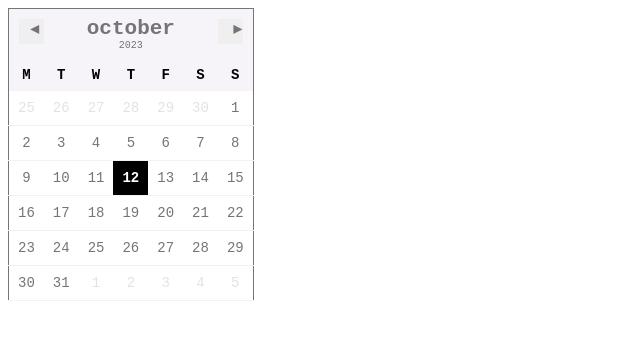
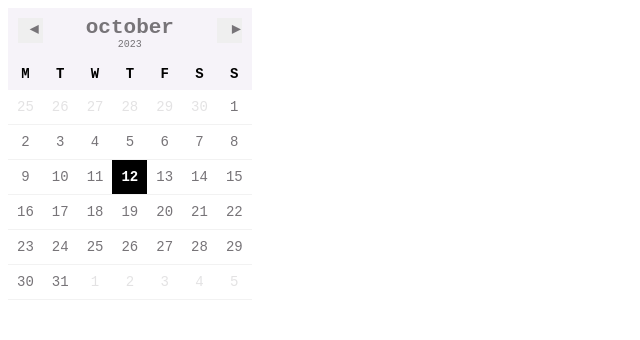
Before and after one commit to twotokki/notion-widgets, a plain HTML site: page calendarv3.html in a window 1280 px wide. Shown: the whole page, without its empty margins (0-640 px from the left). Drawn offline with Linux system fonts and the light colour scheme.

Commit message:
Update calendarv3.html

```diff
--- a/calendarv3.html
+++ b/calendarv3.html
@@ -30,8 +30,6 @@ table {
     table-layout: fixed;
     position: absolute;
     background-color: #fff;
-    border: 1px solid #777478;
-	border-radius: 5px;
 
 }
 
```
